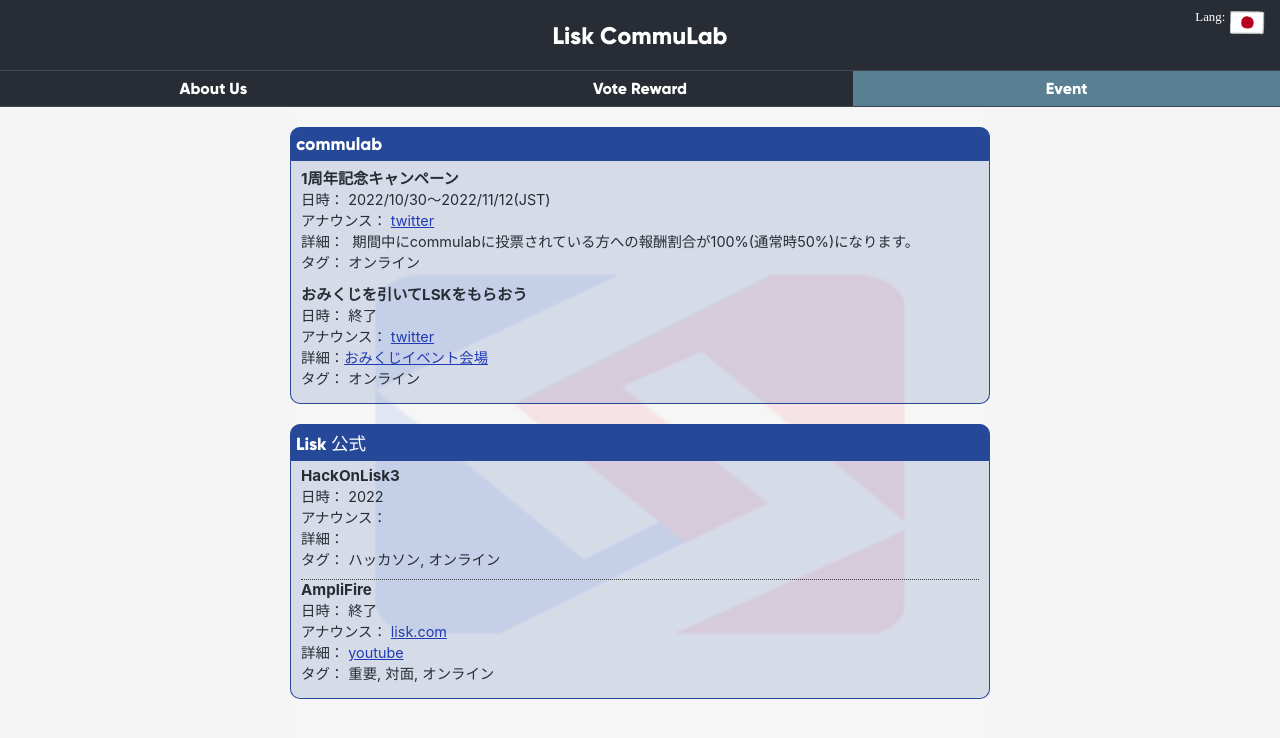
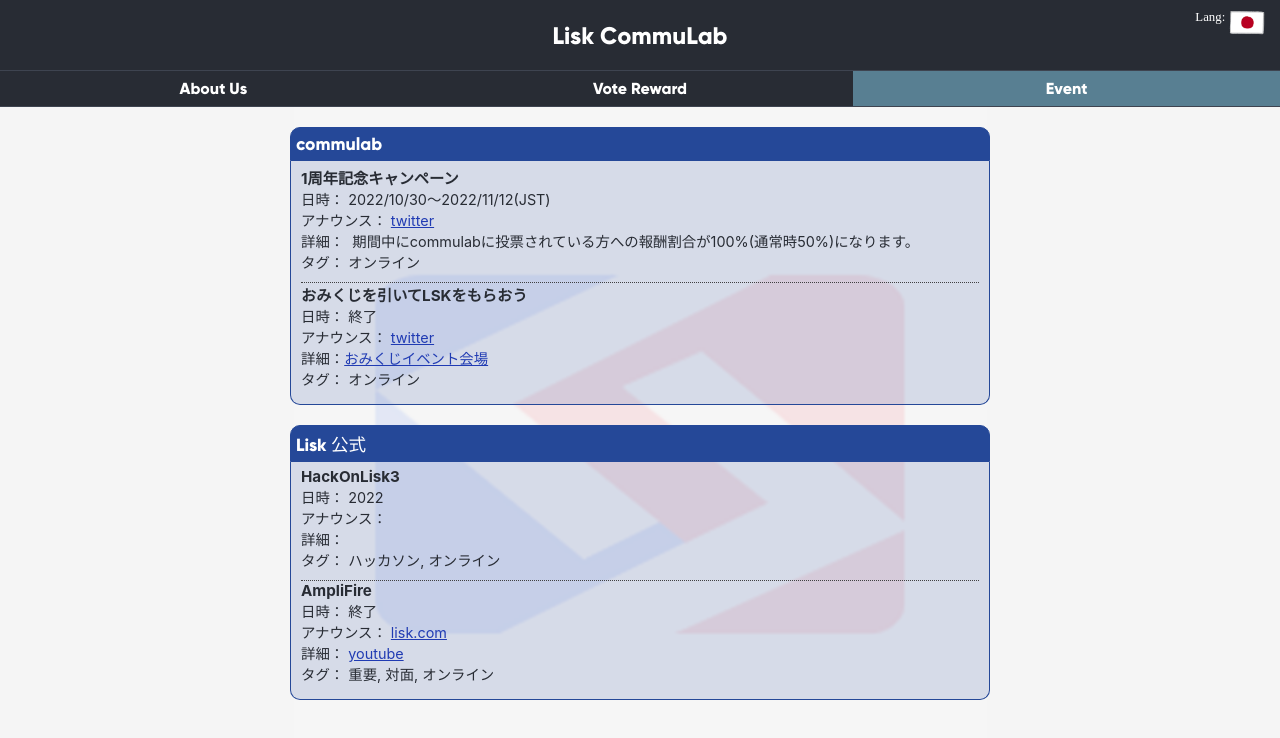
Before and after one commit to lisknonanika/liskcommulab-web, a React (Create React App) app: page / in a window 1280 px wide. Both pictures are taken after a click on the element "Event". Shown: the top 738 px of the page. Built offline with nearby package versions, Linux system fonts and the light colour scheme; no server answers.

Commit message:
Update Event.js
upd

```diff
--- a/src/components/Event.js
+++ b/src/components/Event.js
@@ -16,7 +16,7 @@
             <div className="content">
               {/* {this.props.translation('予定されていません')} */}
 
-              <div>
+              <div style={{borderBottom: "1px dotted #404041"}}>
                 <div className="event-title">1周年記念キャンペーン</div>
                 <div className="event-detail">
                   <div>
```
